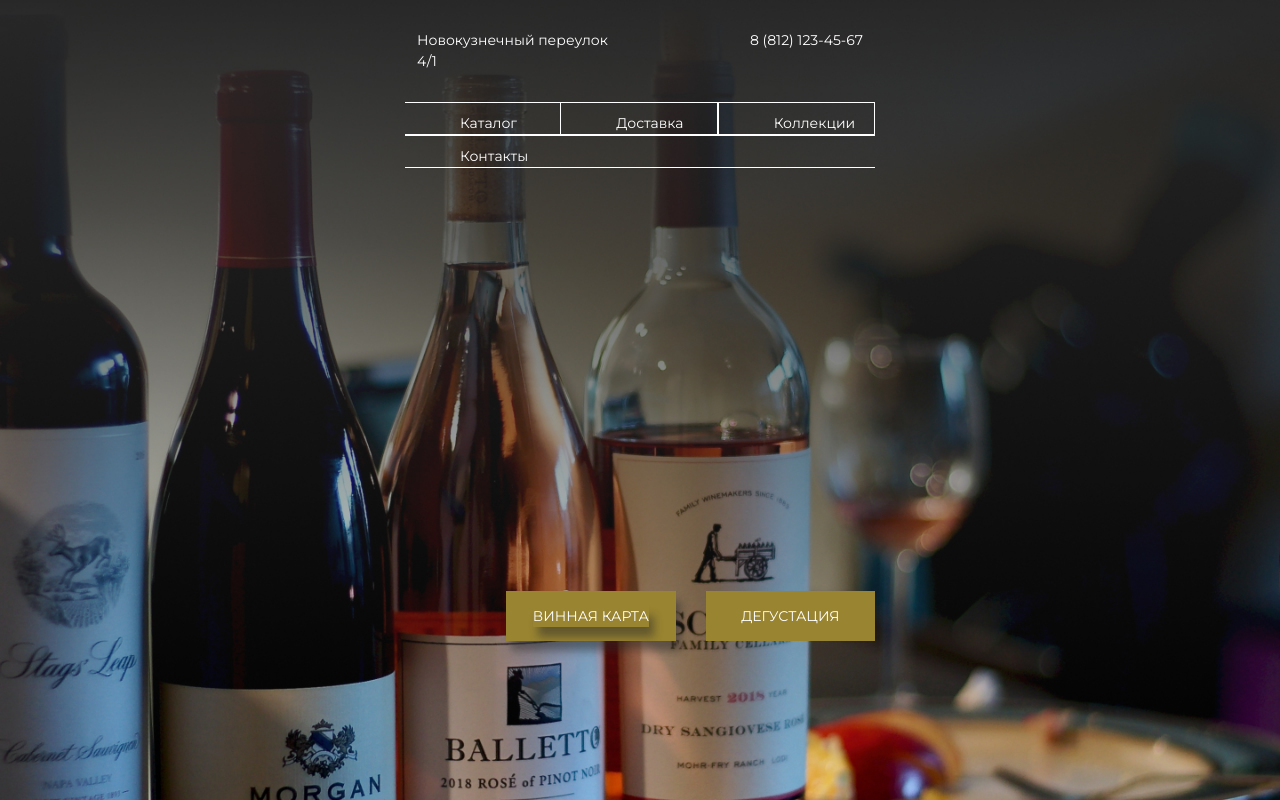
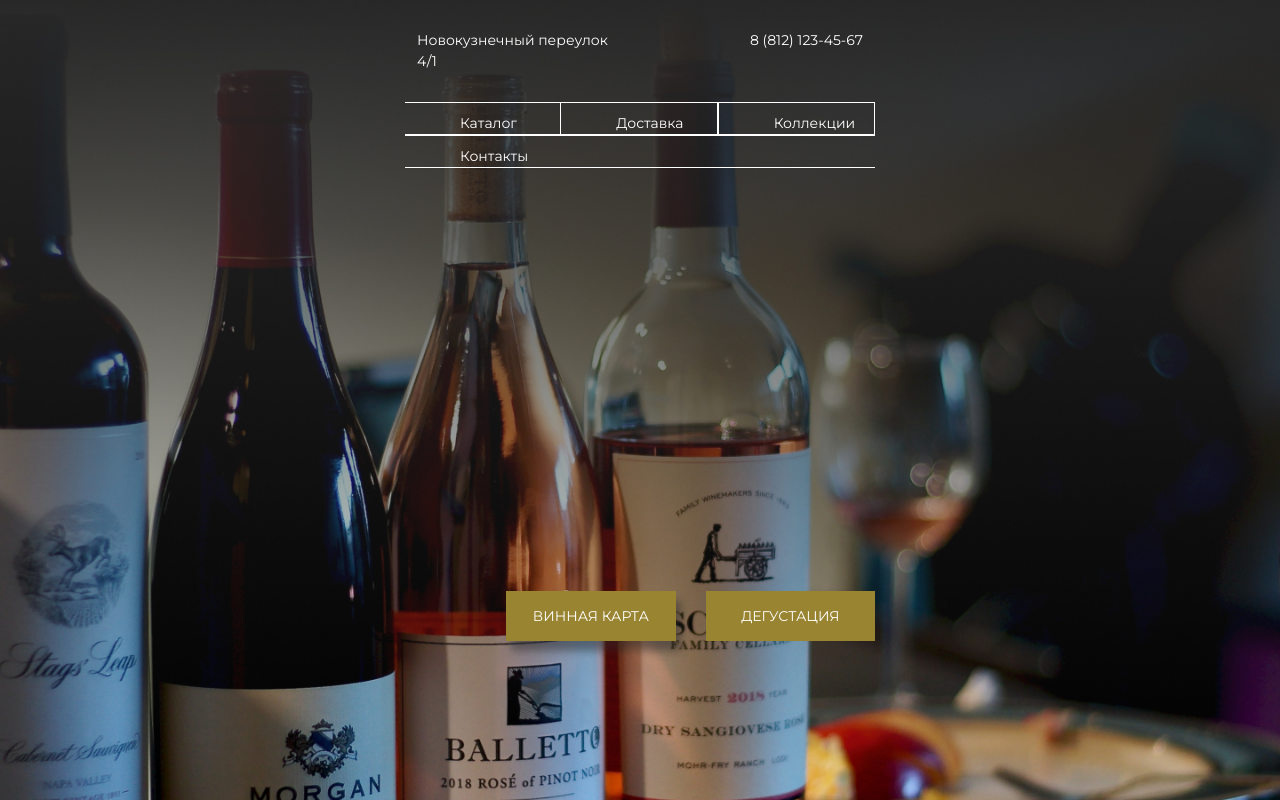
Before and after one commit to Albus-489/MySites, an Angular app in the folder Le corte/LC/: page / in a window 1280 px wide. In both pictures the pointer is over the element "ВИННАЯ КАРТА". Built offline with nearby package versions, Linux system fonts and the light colour scheme.

Commit message:
Intro complete (btns effect added)

```diff
--- a/Le corte/LC/src/styles.scss
+++ b/Le corte/LC/src/styles.scss
@@ -68,10 +68,7 @@ body {
       left: 752px;
       top: 700px;
       transition: .3s box-shadow;
-      :hover{
-        box-shadow: 5px 10px 8px #2a29297b;
-        transition: .3s box-shadow;
-      }
+
 
       .leftbtn {
         margin-right: 30px;
@@ -84,9 +81,18 @@ body {
         display: flex;
         align-items: center;
         justify-content: center;
+        transition: .5s box-shadow;
 
       }
 
     }
   }
 }
+.leftbtn:hover  , .rightbtn:hover{
+    box-shadow: 5px 10px 8px #2a29297b;
+    transition: .3s box-shadow;
+}
+
+span:hover{
+  cursor: pointer;
+}
```
